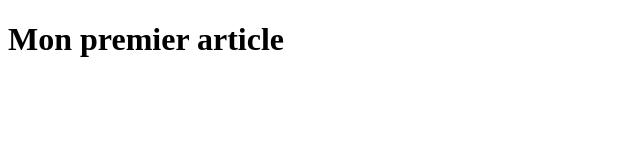
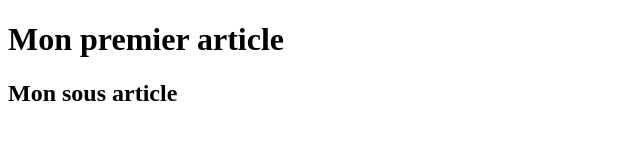
Before and after one commit to Erriep/helloWorld, a plain HTML site: page index.html in a window 1280 px wide. Shown: the whole page, without its empty margins (0-640 px from the left). Drawn offline with Linux system fonts and the light colour scheme.

Commit message:
Add an <h2> tag

```diff
--- a/index.html
+++ b/index.html
@@ -8,6 +8,6 @@
   </head>
   <body>
     <h1>Mon premier article</h1>
-
+    <h2>Mon sous article</h2>
   </body>
 </html>
```
